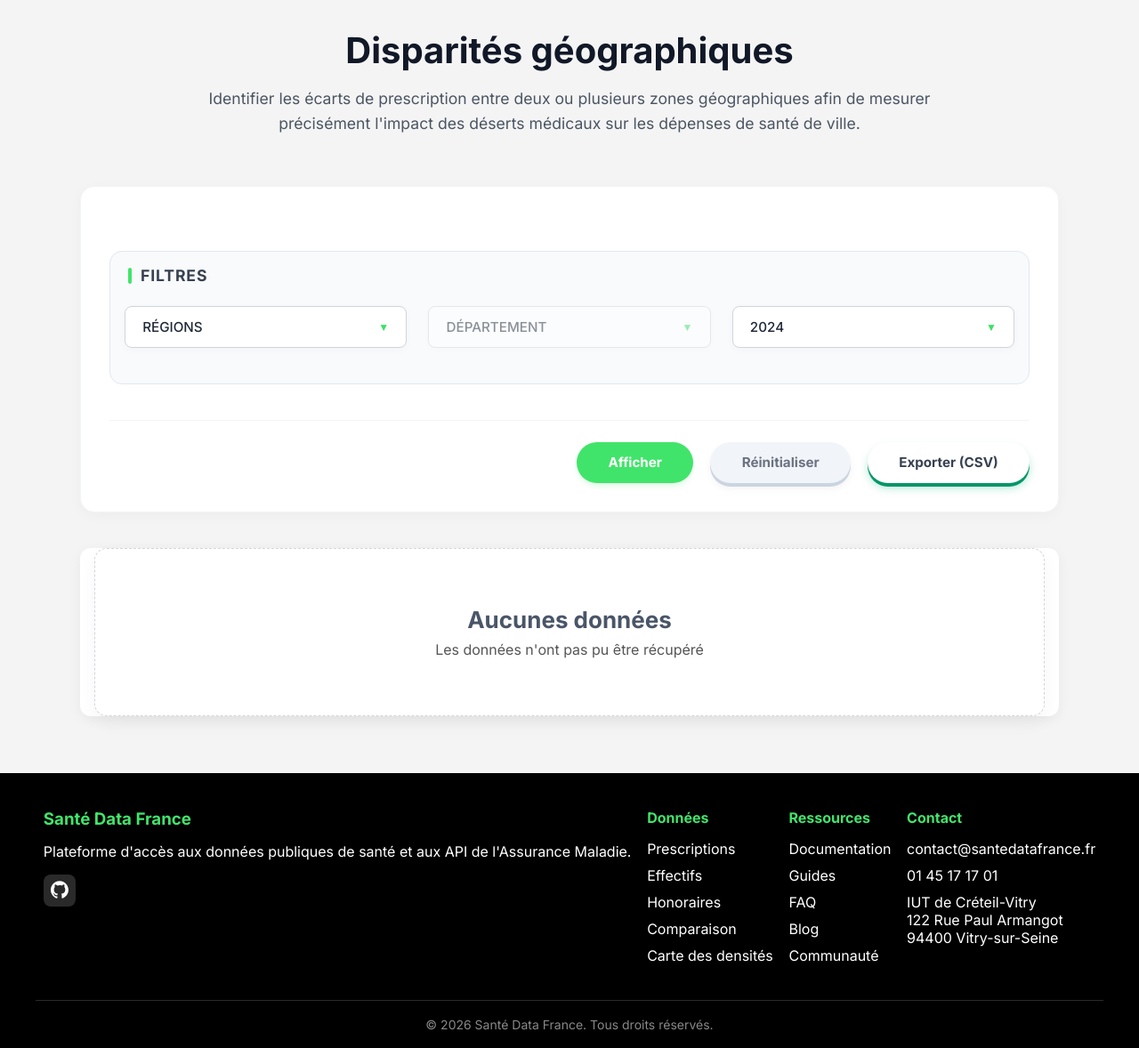
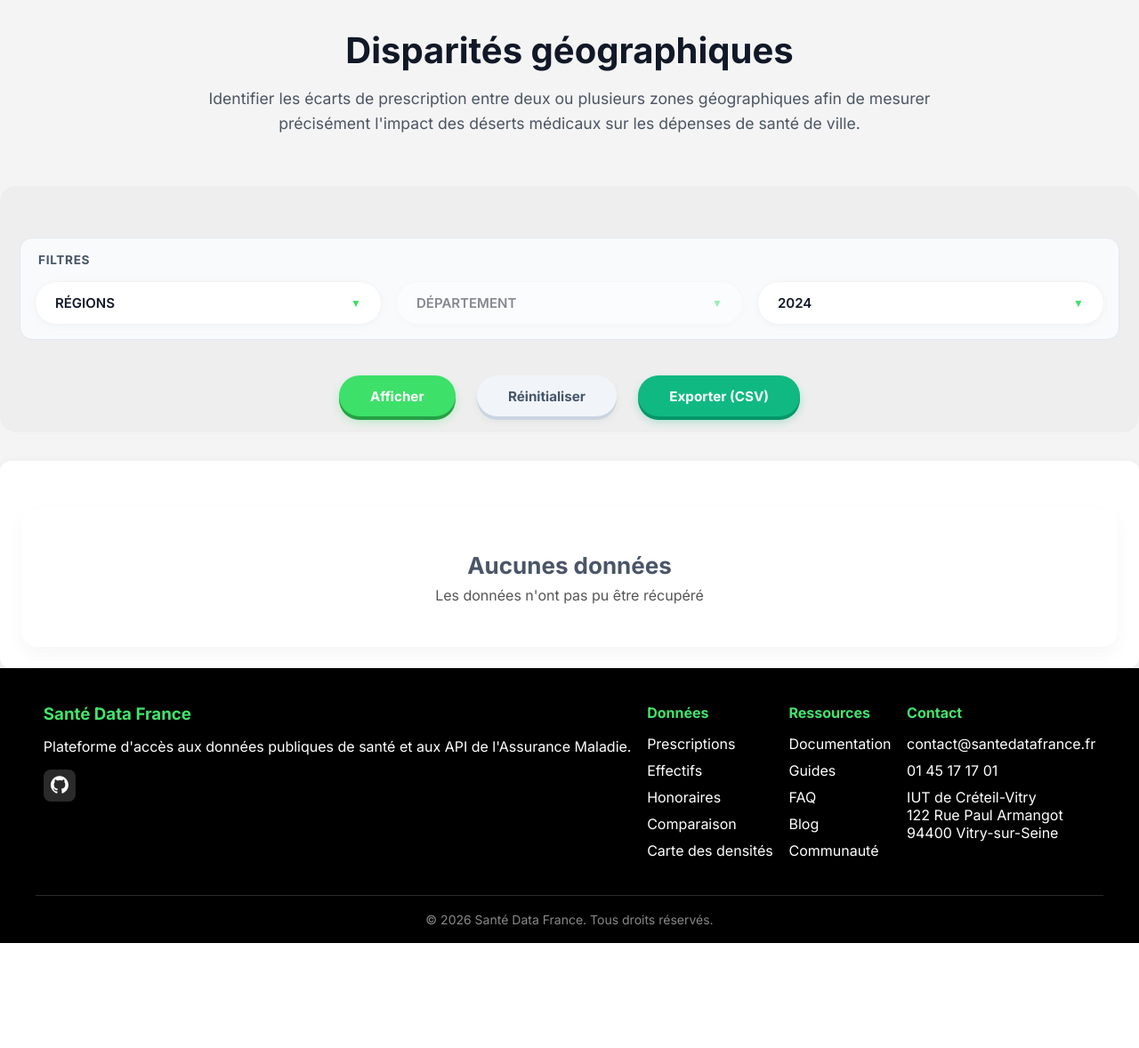
Before and after one commit to Manoah007/SAE201-app, a Flask app: page /prescriptions/disparite in a window 1280 px wide. Shown: the part 61-1239 px from the top of the page at 89% size. After the commit the page ends 1121 px from the top, so only its background shows below. Run offline with Flask 3, Linux system fonts and the light colour scheme; data that the repository does not hold is empty.

Commit message:
Correction et encapsulation des HTMl

```diff
--- a/static/css/pages/style_prescription/page_correlation.css
+++ b/static/css/pages/style_prescription/page_correlation.css
@@ -30,7 +30,7 @@
 /** 2. BOÎTE DES FILTRES (STRUCTURE & FORMULAIRES)                          **/
 /******************************************************************************/
 
-.filters-box {
+.contexte-correlation .filters-box {
     background-color: #ffffff;
     border-radius: 16px;
     padding: 2rem;
@@ -40,7 +40,7 @@
     border: 1px solid #f3f4f6;
 }
 
-.filter-label {
+.contexte-correlation .filter-label {
     font-size: 1.1rem;
     font-weight: 700;
     color: #374151;
@@ -51,7 +51,7 @@
     align-items: center;
 }
 
-.filter-label::before {
+.contexte-correlation .filter-label::before {
     content: "";
     display: inline-block;
     width: 4px;
@@ -61,7 +61,7 @@
     margin-right: 10px;
 }
 
-.api-form {
+.contexte-correlation .api-form {
     display: grid;
     grid-template-columns: repeat(auto-fit, minmax(250px, 1fr));
     gap: 1.5rem;
@@ -69,12 +69,12 @@
 }
 
 /* Listes déroulantes personnalisées */
-.multi-select-container {
+.contexte-correlation .multi-select-container {
     position: relative;
     width: 100%;
 }
 
-.select-btn {
+.contexte-correlation .select-btn {
     display: flex;
     justify-content: space-between;
     align-items: center;
@@ -86,12 +86,12 @@
     transition: all 0.2s ease;
 }
 
-.select-btn:hover {
+.contexte-correlation .select-btn:hover {
     border-color: #86efac;
     background-color: #f9fafb;
 }
 
-.btnText {
+.contexte-correlation .btnText {
     font-size: 0.95rem;
     color: #1f2937;
     font-weight: 500;
@@ -100,21 +100,21 @@
     text-overflow: ellipsis;
 }
 
-.arrow {
+.contexte-correlation .arrow {
     font-size: 0.75rem;
     color: #6b7280;
     transition: transform 0.2s ease;
 }
 
 /* Contenu déroulant au survol ou focus */
-.multi-select-container:hover .dropdown-content {
+.contexte-correlation .multi-select-container:hover .dropdown-content {
     display: block;
     opacity: 1;
     visibility: visible;
     transform: translateY(0);
 }
 
-.dropdown-content {
+.contexte-correlation .dropdown-content {
     display: none;
     position: absolute;
     top: 100%;
@@ -141,19 +141,19 @@
     transition: background 0.15s ease;
 }
 
-.dropdown-content label:hover {
+.contexte-correlation .dropdown-content label:hover {
     background-color: #f2fcf5;
     color: #1a5c2d;
 }
 
-.dropdown-content input[type="radio"],
-.dropdown-content input[type="checkbox"] {
+.contexte-correlation .dropdown-content input[type="radio"],
+.contexte-correlation .dropdown-content input[type="checkbox"] {
     margin-right: 10px;
     accent-color: #41e46a;
 }
 
 /* Boutons d'actions */
-#filtres-button {
+.contexte-correlation #filtres-button {
     display: flex;
     justify-content: flex-end;
     align-items: center;
@@ -162,7 +162,7 @@
     padding-top: 1.5rem;
 }
 
-.submit-btn {
+.contexte-correlation .submit-btn {
     background-color: #41e46a;
     color: #ffffff;
     border: none;
@@ -175,13 +175,13 @@
     transition: all 0.2s ease;
 }
 
-.submit-btn:hover {
+.contexte-correlation .submit-btn:hover {
     background-color: #34c759;
     transform: translateY(-1px);
     box-shadow: 0 6px 12px -1px rgba(65, 228, 106, 0.3);
 }
 
-.reset-link {
+.contexte-correlation .reset-link {
     color: #6b7280;
     text-decoration: none;
     font-size: 0.95rem;
@@ -189,11 +189,11 @@
     transition: color 0.2s ease;
 }
 
-.reset-link:hover {
+.contexte-correlation .reset-link:hover {
     color: #1f2937;
 }
 
-.export-btn {
+.contexte-correlation .export-btn {
     background-color: #ffffff;
     color: #374151;
     border: 1px solid #d1d5db;
@@ -240,37 +240,32 @@
     transition: all 0.2s ease;
 }
 
-.tab-btn.active {
+.contexte-correlation .tab-btn.active {
     background-color: #ffffff;
     color: #111827;
     box-shadow: 0 2px 8px rgba(0, 0, 0, 0.05);
 }
 
-.tab-content {
+.contexte-correlation .tab-content {
     display: none;
     animation: fadeIn 0.4s ease;
 }
 
-.tab-content.active {
+.contexte-correlation .tab-content.active {
     display: block;
-}
-
-@keyframes fadeIn {
-    from { opacity: 0; transform: translateY(5px); }
-    to { opacity: 1; transform: translateY(0); }
 }
 
 /******************************************************************************/
 /** 4. BLOCS DES GRAPHIQUES ET CARTOGRAPHIE                                 **/
 /******************************************************************************/
 
-.prescriptions-results {
+.contexte-correlation .prescriptions-results {
     max-width: 1100px;
     margin: 0 auto 4rem auto;
     padding: 0 1rem;
 }
 
-.chart-box {
+.contexte-correlation .chart-box {
     background-color: #ffffff;
     border-radius: 14px;
     border: 1px solid #f3f4f6;
@@ -352,7 +347,7 @@
 }
 
 /* Zone vide / Message d'erreur */
-.empty-message {
+.contexte-correlation .empty-message {
     text-align: center;
     padding: 4rem 2rem;
     background-color: #ffffff;
--- a/static/css/pages/style_prescription/page_disparite.css
+++ b/static/css/pages/style_prescription/page_disparite.css
@@ -1,5 +1,5 @@
 /* ==============================================================================
-   STYLE CSS DES FILTRES ET DES RÉSULTATS
+   STYLE CSS DES FILTRES ET DES RÉSULTATS - CONTEXTE DISPARITÉ GÉOGRAPHIQUE
    ============================================================================== */
 
 @import url('https://fonts.googleapis.com/css2?family=Inter:wght@400;600;700&display=swap');
@@ -8,7 +8,7 @@
 /** 1. STRUCTURE DU BLOC DE FILTRES (CONTENEURS & STRATÉGIE FLEXBOX)         **/
 /******************************************************************************/
 
-.form-section {
+.contexte-disparite .form-section {
     background-color: #f8fafc;
     border-radius: 14px;
     padding: 1rem;
@@ -17,7 +17,7 @@
     box-sizing: border-box;
 }
 
-.filter-label {
+.contexte-disparite .filter-label {
     color: #475569;
     font-size: 0.85rem;
     font-weight: 700;
@@ -25,14 +25,14 @@
     margin: 0 0 1rem 0.25rem;
 }
 
-.api-form {
+.contexte-disparite .api-form {
     display: flex;
     flex-wrap: wrap;
     gap: 1rem;
 }
 
-.filters-box,
-#form-filtres {
+.contexte-disparite .filters-box,
+.contexte-disparite #form-filtres {
     width: 100%;
     display: block;
     box-sizing: border-box;
@@ -42,7 +42,7 @@
 /** 2. COMPOSANTS DE MENUS DÉROULANTS (RÉGIONS, DÉPARTEMENTS, ANNÉES)        **/
 /******************************************************************************/
 
-.multi-select-container {
+.contexte-disparite .multi-select-container {
     position: relative;
     flex: 1;
     min-width: 220px;
@@ -50,14 +50,14 @@
     color: #111827;
 }
 
-.multi-select-container.bouton-inactif {
+.contexte-disparite .multi-select-container.bouton-inactif {
     opacity: 0.5;
     pointer-events: none;
     user-select: none;
     cursor: not-allowed;
 }
 
-.select-btn {
+.contexte-disparite .select-btn {
     display: flex;
     justify-content: space-between;
     align-items: center;
@@ -74,17 +74,17 @@
     box-sizing: border-box;
 }
 
-.select-btn:hover {
+.contexte-disparite .select-btn:hover {
     border-color: #3de068;
     background-color: #f9fafb;
 }
 
-.select-btn .arrow {
+.contexte-disparite .select-btn .arrow {
     color: #3de068;
     font-size: 12px;
 }
 
-.dropdown-content {
+.contexte-disparite .dropdown-content {
     display: none;
     position: absolute;
     top: calc(100% + 10px);
@@ -99,12 +99,13 @@
     padding: 8px 0;
 }
 
-.dropdown-content.show {
-    display: flex;
+/* LE CORRECTIF SÉCURITÉ : C'est uniquement le JS via la classe .show qui l'ouvre */
+.contexte-disparite .dropdown-content.show {
+    display: flex !important;
     flex-direction: column;
 }
 
-.dropdown-content label {
+.contexte-disparite .dropdown-content label {
     padding: 12px 22px;
     cursor: pointer;
     display: flex;
@@ -115,24 +116,24 @@
     transition: background-color 0.2s ease, color 0.2s ease;
 }
 
-.dropdown-content label:first-child {
+.contexte-disparite .dropdown-content label:first-child {
     border-bottom: 1px solid #e5e7eb;
     margin-bottom: 4px;
     padding-bottom: 12px;
 }
 
-.dropdown-content label.masque {
+.contexte-disparite .dropdown-content label.masque {
     display: none !important;
 }
 
-.dropdown-content label:hover {
+.contexte-disparite .dropdown-content label:hover {
     background-color: #e6fbee;
     color: #0b8a2f;
     font-weight: 600;
 }
 
-.dropdown-content input[type="checkbox"],
-.dropdown-content input[type="radio"] {
+.contexte-disparite .dropdown-content input[type="checkbox"],
+.contexte-disparite .dropdown-content input[type="radio"] {
     width: 18px;
     height: 18px;
     cursor: pointer;
@@ -141,21 +142,21 @@
     outline: none;
 }
 
-.dropdown-content input[type="radio"]:focus,
-.dropdown-content input[type="radio"]:active {
+.contexte-disparite .dropdown-content input[type="radio"]:focus,
+.contexte-disparite .dropdown-content input[type="radio"]:active {
     outline: none !important;
     box-shadow: none !important;
 }
 
-.dropdown-content::-webkit-scrollbar { width: 6px; }
-.dropdown-content::-webkit-scrollbar-thumb { background-color: #e5e7eb; border-radius: 10px; }
-.dropdown-content::-webkit-scrollbar-track { margin: 10px 0; }
+.contexte-disparite .dropdown-content::-webkit-scrollbar { width: 6px; }
+.contexte-disparite .dropdown-content::-webkit-scrollbar-thumb { background-color: #e5e7eb; border-radius: 10px; }
+.contexte-disparite .dropdown-content::-webkit-scrollbar-track { margin: 10px 0; }
 
 /******************************************************************************/
 /** 3. BLOC DES BOUTONS D'ACTION (EFFETS 3D EN RELIEF)                       **/
 /******************************************************************************/
 
-#filtres-button {
+.contexte-disparite #filtres-button {
     display: flex;
     align-items: center;
     justify-content: center;
@@ -165,9 +166,9 @@
     margin-top: 1.5rem;
 }
 
-#filtres-button .submit-btn,
-#filtres-button .reset-link,
-#filtres-button .export-btn {
+.contexte-disparite #filtres-button .submit-btn,
+.contexte-disparite #filtres-button .reset-link,
+.contexte-disparite #filtres-button .export-btn {
     padding: 0.85rem 2.2rem;
     font-size: 0.95rem;
     font-family: 'Inter', sans-serif;
@@ -183,56 +184,56 @@
     transition: transform 0.1s ease, box-shadow 0.1s ease, background-color 0.2s ease;
 }
 
-.submit-btn {
+.contexte-disparite .submit-btn {
     background-color: #3de068;
     color: #ffffff;
     box-shadow: 0 4px 0 #25a046, 0 6px 10px rgba(61, 224, 104, 0.3);
 }
 
-.submit-btn:hover {
+.contexte-disparite .submit-btn:hover {
     background-color: #35cf5e;
     transform: translateY(2px);
     box-shadow: 0 2px 0 #25a046, 0 4px 6px rgba(61, 224, 104, 0.3);
 }
 
-.submit-btn:active {
+.contexte-disparite .submit-btn:active {
     background-color: #2bb652;
     transform: translateY(4px);
     box-shadow: 0 0 0 #25a046, 0 0 0 rgba(61, 224, 104, 0.3);
 }
 
-.reset-link {
+.contexte-disparite .reset-link {
     background-color: #f1f5f9;
     color: #475569;
     box-shadow: 0 4px 0 #cbd5e1, 0 6px 10px rgba(0, 0, 0, 0.05);
 }
 
-.reset-link:hover {
+.contexte-disparite .reset-link:hover {
     background-color: #e2e8f0;
     color: #334155;
     transform: translateY(2px);
     box-shadow: 0 2px 0 #94a3b8, 0 4px 6px rgba(0, 0, 0, 0.05);
 }
 
-.reset-link:active {
+.contexte-disparite .reset-link:active {
     background-color: #cbd5e1;
     transform: translateY(4px);
     box-shadow: 0 0 0 #94a3b8, 0 0 0 rgba(0, 0, 0, 0.05);
 }
 
-.export-btn {
+.contexte-disparite .export-btn {
     background-color: #10b981;
     color: #ffffff;
     box-shadow: 0 4px 0 #059669, 0 6px 10px rgba(16, 185, 129, 0.3);
 }
 
-.export-btn:hover {
+.contexte-disparite .export-btn:hover {
     background-color: #059669;
     transform: translateY(2px);
     box-shadow: 0 2px 0 #047857, 0 4px 6px rgba(16, 185, 129, 0.3);
 }
 
-.export-btn:active {
+.contexte-disparite .export-btn:active {
     background-color: #047857;
     transform: translateY(4px);
     box-shadow: 0 0 0 #047857, 0 0 0 rgba(16, 185, 129, 0.3);
@@ -242,7 +243,7 @@
 /** 4. PANNEAU DES RÉSULTATS (ONGLETS ET CONTENEURS GRAPHIQUES)               **/
 /******************************************************************************/
 
-.prescriptions-results {
+.contexte-disparite .prescriptions-results {
     margin-top: 2rem;
     padding: 1.5rem;
     background-color: #ffffff;
@@ -250,7 +251,7 @@
     box-shadow: 0 4px 15px rgba(0, 0, 0, 0.05);
 }
 
-.back-link {
+.contexte-disparite .back-link {
     display: inline-block;
     margin-bottom: 1.5rem;
     color: #1a5c2d;
@@ -259,16 +260,16 @@
     transition: color 0.2s ease;
 }
 
-.back-link:hover { color: #41e46a; }
+.contexte-disparite .back-link:hover { color: #41e46a; }
 
-.tabs-menu {
+.contexte-disparite .tabs-menu {
     display: flex;
     gap: 0.5rem;
     border-bottom: 2px solid #f0f0f0;
     margin-bottom: 1.5rem;
 }
 
-.tab-btn {
+.contexte-disparite .tab-btn {
     padding: 0.75rem 1.5rem;
     border: none;
     background: none;
@@ -281,21 +282,16 @@
     margin-bottom: -2px;
 }
 
-.tab-btn:hover { color: #1a5c2d; }
-.tab-btn.active { color: #1a5c2d; border-bottom-color: #41e46a; }
+.contexte-disparite .tab-btn:hover { color: #1a5c2d; }
+.contexte-disparite .tab-btn.active { color: #1a5c2d; border-bottom-color: #41e46a; }
 
-.tab-content { display: none; }
-.tab-content.active {
+.contexte-disparite .tab-content { display: none; }
+.contexte-disparite .tab-content.active {
     display: block;
     animation: fadeIn 0.3s ease-in-out;
 }
 
-@keyframes fadeIn {
-    from { opacity: 0; transform: translateY(5px); }
-    to { opacity: 1; transform: translateY(0); }
-}
-
-.chart-box {
+.contexte-disparite .chart-box {
     padding: 1rem;
     background: #fafafa;
     border-radius: 8px;
@@ -311,16 +307,16 @@
 /** 5. INTERFACE ET RÈGLES STYLISTIQUES DU TABLEAU                           **/
 /******************************************************************************/
 
-.prescriptions-table-box h3 {
+.contexte-disparite .prescriptions-table-box h3 {
     margin-top: 0;
     color: #333333;
     font-size: 1.2rem;
     margin-bottom: 1rem;
 }
 
-.prescriptions-table-box { overflow-x: auto; }
+.contexte-disparite .prescriptions-table-box { overflow-x: auto; }
 
-table {
+.contexte-disparite table {
     width: 100%;
     border-collapse: collapse;
     text-align: left;
@@ -331,7 +327,7 @@ table {
     border: 1px solid #eeeeee;
 }
 
-th {
+.contexte-disparite th {
     background-color: #f7f9fa;
     color: #4a5568;
     font-weight: 700;
@@ -342,23 +338,23 @@ th {
     border-bottom: 2px solid #e2e8f0;
 }
 
-td {
+.contexte-disparite td {
     padding: 1rem;
     color: #2d3748;
     border-bottom: 1px solid #edf2f7;
     transition: background-color 0.15s ease;
 }
 
-tbody tr:nth-child(even) { background-color: #fcfdfd; }
-tbody tr:hover { background-color: #f0fdf4; }
+.contexte-disparite tbody tr:nth-child(even) { background-color: #fcfdfd; }
+.contexte-disparite tbody tr:hover { background-color: #f0fdf4; }
 
-.empty-message {
+.contexte-disparite .empty-message {
     text-align: center;
     padding: 3rem 1rem;
     color: #718096;
 }
 
-.empty-message h3 {
+.contexte-disparite .empty-message h3 {
     color: #4a5568;
     margin-bottom: 0.5rem;
 }
@@ -367,130 +363,130 @@ tbody tr:hover { background-color: #f0fdf4; }
 /** 6. MODE NUIT (ADAPTATION GLOBALE SOMBRE SUR DATA-THEME)                  **/
 /******************************************************************************/
 
-[data-theme="dark"] .form-section {
+[data-theme="dark"] .contexte-disparite .form-section {
     background-color: #2a2a2a;
     border-color: #3a3a3a;
 }
 
-[data-theme="dark"] .filter-label {
+[data-theme="dark"] .contexte-disparite .filter-label {
     color: #e0e0e0;
 }
 
-[data-theme="dark"] .multi-select-container {
+[data-theme="dark"] .contexte-disparite .multi-select-container {
     color: #e0e0e0;
 }
 
-[data-theme="dark"] .select-btn {
+[data-theme="dark"] .contexte-disparite .select-btn {
     background-color: #1e1e1e;
     border-color: #3a3a3a;
     color: #e0e0e0;
     box-shadow: 0 2px 10px rgba(0, 0, 0, 0.5);
 }
 
-[data-theme="dark"] .select-btn:hover {
+[data-theme="dark"] .contexte-disparite .select-btn:hover {
     background-color: #2a2a2a;
     border-color: #41e46a;
 }
 
-[data-theme="dark"] .dropdown-content {
+[data-theme="dark"] .contexte-disparite .dropdown-content {
     background-color: #1e1e1e;
     border: 1px solid #3a3a3a;
     box-shadow: 0 10px 30px rgba(0, 0, 0, 0.7);
 }
 
-[data-theme="dark"] .dropdown-content label {
+[data-theme="dark"] .contexte-disparite .dropdown-content label {
     color: #e0e0e0;
 }
 
-[data-theme="dark"] .dropdown-content label:first-child {
+[data-theme="dark"] .contexte-disparite .dropdown-content label:first-child {
     border-bottom-color: #3a3a3a;
 }
 
-[data-theme="dark"] .dropdown-content label:hover {
+[data-theme="dark"] .contexte-disparite .dropdown-content label:hover {
     background-color: #1e3a2a;
     color: #41e46a;
 }
 
-[data-theme="dark"] .dropdown-content::-webkit-scrollbar-thumb {
+[data-theme="dark"] .contexte-disparite .dropdown-content::-webkit-scrollbar-thumb {
     background-color: #444444;
 }
 
-[data-theme="dark"] .reset-link {
+[data-theme="dark"] .contexte-disparite .reset-link {
     background-color: #2a2a2a;
     color: #e0e0e0;
     box-shadow: 0 4px 0 #1a1a1a, 0 6px 10px rgba(0, 0, 0, 0.3);
 }
 
-[data-theme="dark"] .reset-link:hover {
+[data-theme="dark"] .contexte-disparite .reset-link:hover {
     background-color: #3a3a3a;
     color: #ffffff;
     box-shadow: 0 2px 0 #1a1a1a, 0 4px 6px rgba(0, 0, 0, 0.3);
 }
 
-[data-theme="dark"] .reset-link:active {
+[data-theme="dark"] .contexte-disparite .reset-link:active {
     background-color: #1a1a1a;
     box-shadow: 0 0 0 #1a1a1a, 0 0 0 rgba(0, 0, 0, 0.3);
 }
 
-[data-theme="dark"] .prescriptions-results {
+[data-theme="dark"] .contexte-disparite .prescriptions-results {
     background-color: #1e1e1e;
     box-shadow: 0 4px 15px rgba(0, 0, 0, 0.4);
 }
 
-[data-theme="dark"] .tabs-menu {
+[data-theme="dark"] .contexte-disparite .tabs-menu {
     border-bottom-color: #3a3a3a;
 }
 
-[data-theme="dark"] .tab-btn {
+[data-theme="dark"] .contexte-disparite .tab-btn {
     color: #aaaaaa;
 }
 
-[data-theme="dark"] .tab-btn:hover {
+[data-theme="dark"] .contexte-disparite .tab-btn:hover {
     color: #41e46a;
 }
 
-[data-theme="dark"] .tab-btn.active {
+[data-theme="dark"] .contexte-disparite .tab-btn.active {
     color: #41e46a;
     border-bottom-color: #41e46a;
 }
 
-[data-theme="dark"] .chart-box {
+[data-theme="dark"] .contexte-disparite .chart-box {
     background-color: #2a2a2a;
     border-color: #3a3a3a;
 }
 
-[data-theme="dark"] .prescriptions-table-box h3 {
+[data-theme="dark"] .contexte-disparite .prescriptions-table-box h3 {
     color: #f0f0f0;
 }
 
-[data-theme="dark"] table {
+[data-theme="dark"] .contexte-disparite table {
     background-color: #1e1e1e;
     border-color: #3a3a3a;
 }
 
-[data-theme="dark"] th {
+[data-theme="dark"] .contexte-disparite th {
     background-color: #2a2a2a;
     color: #aaaaaa;
     border-bottom-color: #444444;
 }
 
-[data-theme="dark"] td {
+[data-theme="dark"] .contexte-disparite td {
     color: #e0e0e0;
     border-bottom-color: #2a2a2a;
 }
 
-[data-theme="dark"] tbody tr:nth-child(even) {
+[data-theme="dark"] .contexte-disparite tbody tr:nth-child(even) {
     background-color: #222222;
 }
 
-[data-theme="dark"] tbody tr:hover {
+[data-theme="dark"] .contexte-disparite tbody tr:hover {
     background-color: #1e3a2a;
 }
 
-[data-theme="dark"] .empty-message {
+[data-theme="dark"] .contexte-disparite .empty-message {
     color: #aaaaaa;
 }
 
-[data-theme="dark"] .empty-message h3 {
+[data-theme="dark"] .contexte-disparite .empty-message h3 {
     color: #e0e0e0;
 }
--- a/templates/prescriptions/page_disparite.html
+++ b/templates/prescriptions/page_disparite.html
@@ -2,6 +2,7 @@
 {% block titre %}Prescriptions selon le poste{% endblock %}
 
 {% block contenu %}
+    <div class="contexte-disparite">
 
         <section class="prescriptions-header">
             <h1>Disparités géographiques</h1>
@@ -185,6 +186,7 @@
             </section>
 
         {% endif %}
+    </div>
 
     <!-- GESTION Js DES GRAPHIQUES ET DES FILTRES -->
     <script src="https://cdn.jsdelivr.net/npm/chart.js"></script>
```
Also changed, not shown: other parts of static/css/pages/style_prescription/page_correlation.css (+44 -44 lines), templates/prescriptions/page_correlation.html (+26 -0 lines). Lines whose indentation alone changed are shown as unchanged.
